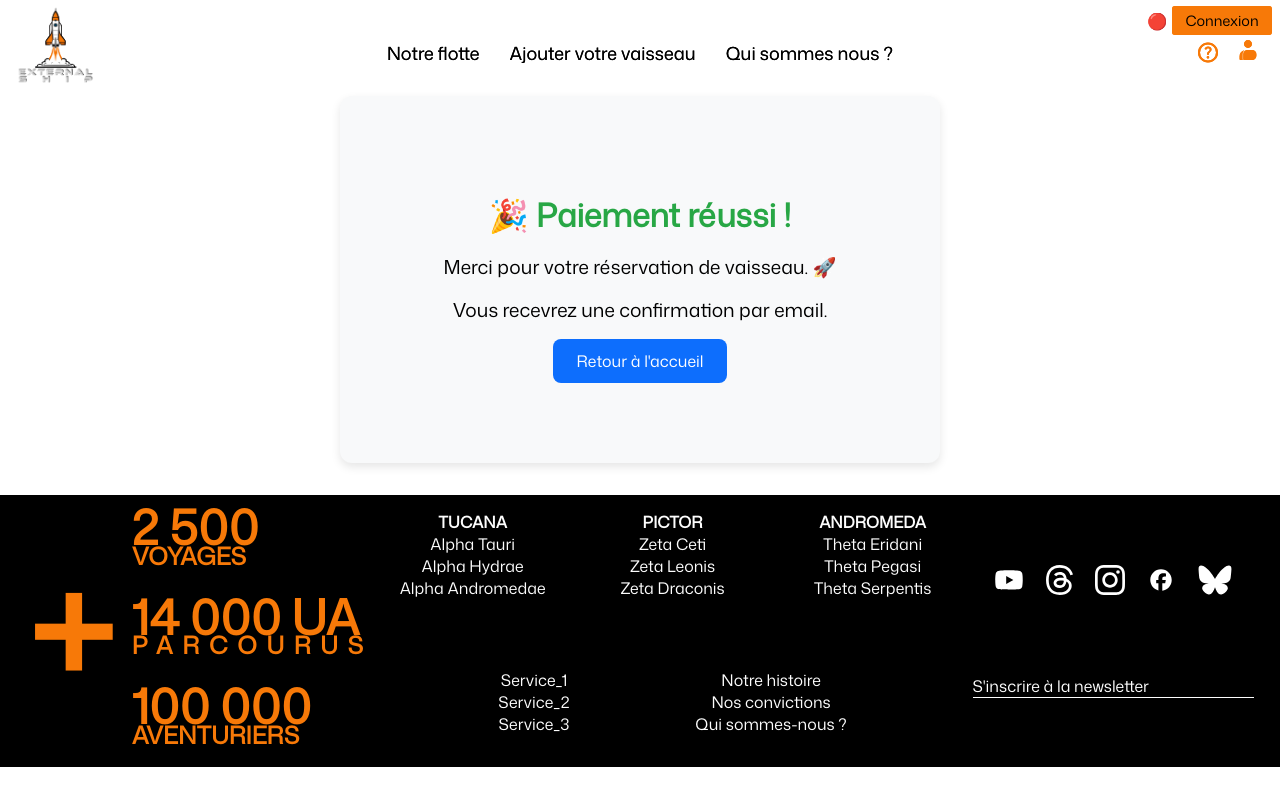
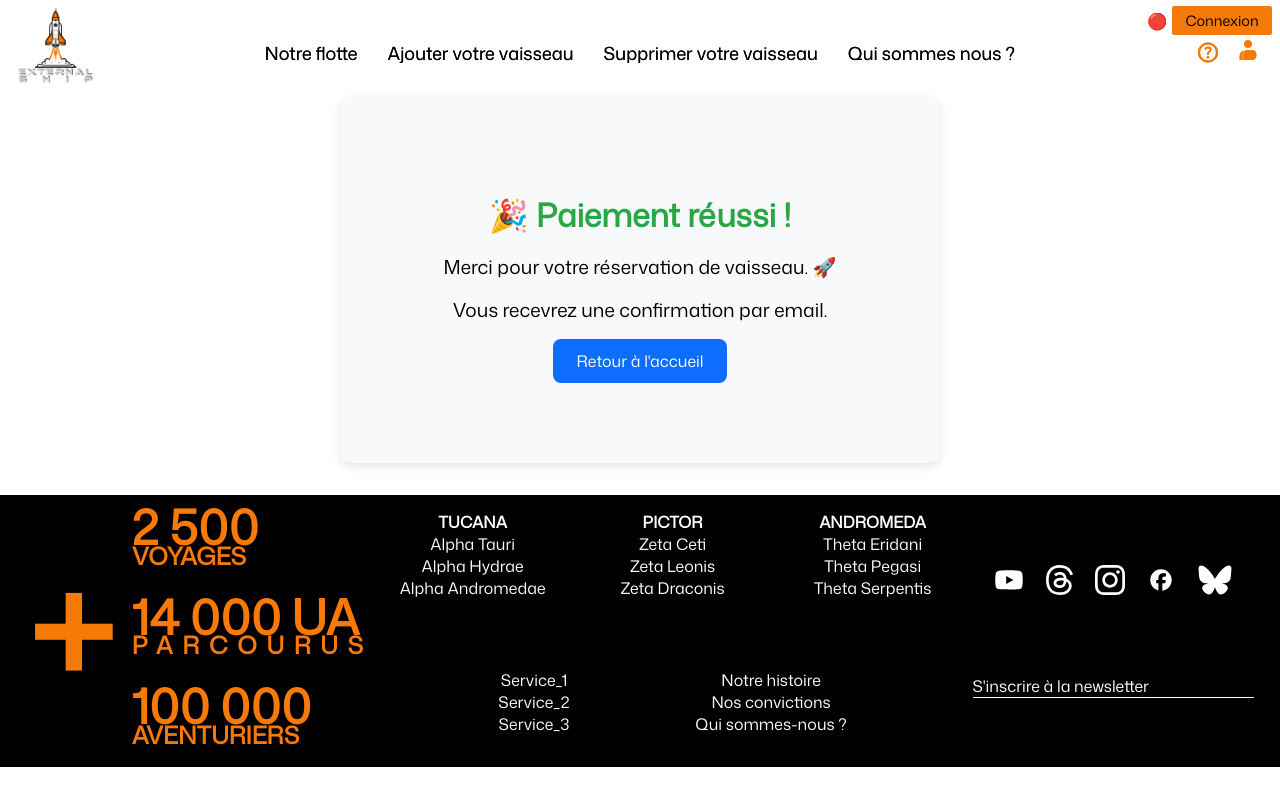
Before and after one commit to wildcodeschool-2025-03/js-lyon-2025-03-p3, a React (Vite) app in the folder client/: page /success in a window 1280 px wide. Built offline with nearby package versions, Linux system fonts and the light colour scheme; no server answers.

Commit message:
Amélioration du process de delete-ship

```diff
--- a/client/src/components/Header.tsx
+++ b/client/src/components/Header.tsx
@@ -69,6 +69,9 @@ function Header() {
           <li>
             <Link to="/addship">Ajouter votre vaisseau</Link>
           </li>
+          <li>
+            <Link to="/deleteship">Supprimer votre vaisseau</Link>
+          </li>
           <li className="liButton">
             <Link to="/whoarewe">Qui sommes nous ?</Link>
           </li>
--- a/client/src/pages/DeleteShip.css
+++ b/client/src/pages/DeleteShip.css
@@ -41,6 +41,8 @@
   border: none;
   margin: 1rem 0 3rem;
   transition: 0.35s;
+  width: 300px;
+  height: 50px;
   &:hover {
     background-color: var(--redHover);
   }
--- a/client/src/pages/DeleteShip.tsx
+++ b/client/src/pages/DeleteShip.tsx
@@ -23,6 +23,13 @@ export default function DeleteShip() {
       "ships",
     ) as HTMLSelectElement;
     const shipId = select.value;
+
+    const shipName = select.options[select.selectedIndex].text;
+    if (
+      !confirm(`Etes-vous sûr de vouloir supprimer le vaisseau ${shipName} ?`)
+    ) {
+      return;
+    }
 
     await fetch(`${baseURL}/api/ships/${shipId}`, {
       method: "DELETE",
```
